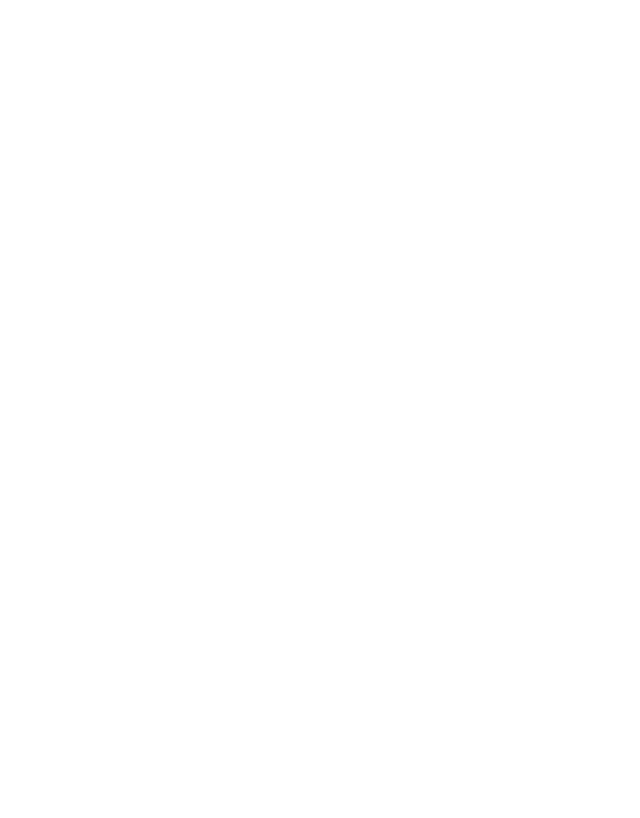
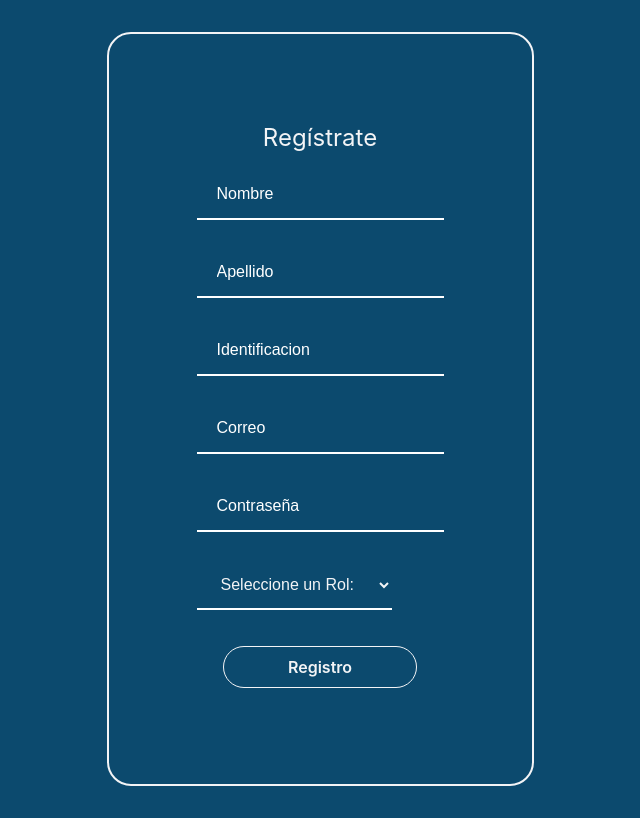
Before and after one commit to Proyecto-Investigacion-ITFIP/AppWeb-Frontend, a React (Vite) app: page /registro in a window 1280 px wide. Before the commit this address had no page. Shown: the whole page, without its empty margins (320-960 px from the left). Built offline with nearby package versions, Linux system fonts and the light colour scheme.

Commit message:
pagina inicio-sesion y registro, modificar detalles

```diff
--- a/src/App.jsx
+++ b/src/App.jsx
@@ -7,6 +7,8 @@
 import IndexUsuarios from './pages/usuarios/Usuarios'
 import { ApolloProvider, ApolloClient, InMemoryCache, createHttpLink } from '@apollo/client'
 import EditarUsuarios from "./pages/usuarios/editarUsuarios";
+import IniciarSesion from "./pages/iniciar-sesion";
+import Registro from "./pages/registro";
 
 // const httpLink = createHttpLink({
 //   uri:'https://maestro-producto-back.herokuapp.com/graphql'
@@ -33,6 +35,11 @@
             <Route path="/segurity" element={<Product />} />
           </Route>
         </Routes>
+        <Routes>
+          <Route path="/index" element={<Index />} />
+          <Route path="/inicar-sesion" element={<IniciarSesion />} />
+          <Route path="/registro" element={<Registro />} />
+        </Routes>
       </BrowserRouter>
     </ApolloProvider>
   );
--- a/src/components/Navbar.jsx
+++ b/src/components/Navbar.jsx
@@ -37,17 +37,17 @@
                             <ul className="hidden w-8/12 md:flex items-center justify-center space-x-8">
                                 <li>
                                     <a href="javascript:void(0)" className="dark:text-white text-base text-gray-800 focus:outline-none focus:ring-2 focus:ring-gray-800 hover:underline">
-                                        Home
+                                        Inicio
                                     </a>
                                 </li>
                                 <li>
                                     <a href="javascript:void(0)" className="dark:text-white text-base text-gray-800 focus:outline-none focus:ring-2 focus:ring-gray-800 hover:underline">
-                                        Furniture
+                                        Nosotros
                                     </a>
                                 </li>
                                 <li>
                                     <a href="javascript:void(0)" className="dark:text-white text-base text-gray-800 focus:outline-none focus:ring-2 focus:ring-gray-800 hover:underline">
-                                        Support
+                                        Soporte
                                     </a>
                                 </li>
                             </ul>
--- a/src/index.css
+++ b/src/index.css
@@ -10,11 +10,13 @@
   -webkit-font-smoothing: antialiased;
   -moz-osx-font-smoothing: grayscale;
 }
-
+/* Index */
 .cicla{
   margin-bottom:-80px
 }
+/* Fin-index */
 
+/* tabla-pages */
 .tabla{
   width: 100%;
   margin: 10px;
@@ -43,18 +45,76 @@
   background-color: rgba(92, 116, 253, 0.904);
   cursor: pointer;
 }
+/* Fin-tabla-pages */
 
+/* Component Input */
+.input {
+  @apply p-2 border border-indigo-200 focus:outline-none focus:border-indigo-800 rounded-md shadow-sm;
+}
+/* Fin-Component Input */
+
+.BtnRegresar{
+  margin-left: 340px;
+}
+
+ /* Iniciar session */
+ .split {
+  height: 100%;
+  width: 50%;
+  position: fixed;
+  z-index: 1;
+  top: 0;
+  overflow-x: hidden;
+  padding-top: 20px;
+}
+
+/* Control the left side */
+.left {
+  left: 0;
+}
+
+/* Control the right side */
+.right {
+  right: 0;
+}
+
+/* If you want the content centered horizontally and vertically */
+.centered {
+  position: absolute;
+  top: 50%;
+  left: 50%;
+  transform: translate(-50%, -50%);
+  text-align: center;
+}
+
+/* Style the image inside the centered container, if needed */
+.centered img {
+  width: 150px;
+  border-radius: 50%;
+}
+/* FIN-Iniciar session */
+
+/* pagina-registrace */
+.registro-input{
+  background-color: transparent;
+    border-left: 0px;
+    border-top: 0px;
+    border-right: 0px;
+    border-bottom: 2px solid #ffff;
+    font-size: 16px;
+    font-family: 'Muli', sans-serif;
+    margin-bottom: 20px;
+    padding: 0px 20px;
+    outline: none;
+    height: 50px;
+}
+
+.registro-input::placeholder { color: #ffff; }
+/* Fin-pagina-registrace */
+
+/* Responsi */
 @media (min-width: 1536px) {
   .contener-cicla{
     margin-bottom: -180px
   }
 }
-
-
-.input {
-  @apply p-2 border border-indigo-200 focus:outline-none focus:border-indigo-800 rounded-md shadow-sm;
-}
-
-.BtnRegresar{
-  margin-left: 340px;
-}
--- a/src/pages/Index.jsx
+++ b/src/pages/Index.jsx
@@ -18,10 +18,10 @@
               <span className="text-blue-700"> Administrativo</span>
             </h2>
             <div className="inline-flex flex-col text-center">
-              <a className="text-3xl py-4 px-8 transition rounded-md font-semibold mb-1 text-white bg-sky-900 ring-transparent focus:outline-none hover:bg-blue-900">
+              <button className="text-3xl py-4 px-8 transition rounded-md font-semibold mb-1 text-white bg-sky-900 ring-transparent focus:outline-none hover:bg-blue-900">
                 <Link to="/auth/registro">¡Registrate!</Link>
-                <i class="fa-solid fa-starfighter-twin-ion-engine"></i>
-              </a>
+                <i className="fa-solid fa-starfighter-twin-ion-engine"></i>
+              </button>
             </div>
             <div className="w-full md:absolute md:bottom-4 md:right-0 md:w-3/6">
               <img className="cicla" src={ciclista}></img>
--- /dev/null
+++ b/src/pages/iniciar-sesion.jsx
@@ -0,0 +1,71 @@
+import { Fragment } from 'react'
+import { Link } from 'react-router-dom';
+
+const IniciarSesion= () => {
+  return (
+    <Fragment>
+      <div className="split left bg-sky-900">
+        <div className="centered">
+          <h2 className='text-white'>Jane Flex</h2>
+        </div>
+      </div>
+
+      <div className="split right">
+        <div className="flex flex-col justify-center items-center mt-40">
+          <h2 className="capitalize font-bold text-xl mb-10 mr-36">
+            Ingresa a tu Cuenta
+          </h2>
+          <div className="lg:w-1/2 md:w-1/2 flex flex-col mb-6">
+            <label
+              htmlFor="LastName"
+              className="pb-2 text-sm font-bold text-gray-800 "
+            >
+              Email
+            </label>
+            <input
+              type="email"
+              name="correo"
+              required
+              className="border border-gray-500 w-96 h-10 pl-3 py-3 shadow-sm bg-transparent rounded text-sm focus:outline-none focus:border-indigo-600  "
+            />
+          </div>
+          <div className="lg:w-1/2 md:w-1/2 flex flex-col mb-6">
+            <label
+              htmlFor="LastName"
+              className="pb-2 text-sm font-bold text-gray-800 "
+            >
+              Contreseña
+            </label>
+            <input
+              type="password"
+              name="contraseña"
+              required
+              className="border border-gray-500 w-96 h-10 pl-3 py-3 shadow-sm bg-transparent rounded text-sm focus:outline-none focus:border-indigo-600"
+            />
+          </div>
+            <div className='flex flex-row ml-14'>
+            <input type="checkbox"
+            name='guardar'
+            defaultValue
+            required />
+            <label
+            htmlFor="LastName"
+            className="pb-2 text-xs ml-1 "
+          >
+          Recordarme
+          </label>
+           <Link to='/Registrar' className='text-xs font-bold ml-36 text-indigo-700'>¿Has olvidado la contreseña?</Link>
+            </div>
+          <div className='lg:w-1/2 md:w-1/2 flex flex-col mb-6'>
+          <button className="w-96 mx-2 my-2 bg-sky-700 transition duration-150 ease-in-out hover:bg-sky-600 rounded text-white px-6 py-2 text-xs">
+          Iniciar Sesion
+          </button>
+          <span className='mt-6 text-sm '>No Tienes Una Cuenta</span>
+          </div>
+        </div>
+      </div>
+    </Fragment>
+  );
+}
+
+export default IniciarSesion;
--- /dev/null
+++ b/src/pages/registro.jsx
@@ -0,0 +1,92 @@
+import React from 'react'
+
+const Registro = () => {
+  return (
+    <div className="bg-sky-900">
+        <form>
+          <div className="bg-color flex flex-col items-center">
+            <section className="flex flex-col border-2  border-gray-100 rounded-3xl p-20 m-8">
+              <h4 className="flex justify-center p-2  text-2xl text-gray-100">
+                Regístrate
+              </h4>
+              <label htmlFor="nombre ">
+                <input
+                  name="nombre"
+                  className="registro-input  m-2 "
+                  type="text"
+                  placeholder="Nombre"
+                  required
+                />
+              </label>
+
+              <label htmlFor="apellido">
+                <input
+                  name="apellido"
+                  className="registro-input  m-2"
+                  type="text"
+                  placeholder="Apellido"
+                  required
+                />
+              </label>
+
+              <label htmlFor="identificacion">
+                <input
+                  name="identificacion"
+                  className="registro-input  m-2"
+                  type="text"
+                  placeholder="Identificacion"
+                  required
+                />
+              </label>
+
+              <label htmlFor="correo">
+                <input
+                  name="correo"
+                  className="registro-input  m-2"
+                  type="email"
+                  placeholder="Correo"
+                  required
+                />
+              </label>
+
+              <label htmlFor="password">
+                <input
+                  name="password"
+                  className="registro-input b m-2"
+                  type="password"
+                  placeholder="Contraseña"
+                  required
+                />
+              </label>
+
+              <label htmlFor="rol">
+                <select
+                  className="registro-input  text-gray-100 m-2"
+                  name="rol"
+                  required
+                  defaultValue={0}
+                >
+                  <option disabled value={0}>
+                    Seleccione un Rol:
+                  </option>
+                  <option className='text-black'>ESTUDIANTE</option>
+                  <option className='text-black'>LIDER</option>
+                  <option className='text-black'>ADMINISTRADOR</option>
+                </select>
+              </label>
+              <div className="flex flex-row justify-around">
+                <button
+                  type="submit"
+                  className="bg-transparent hover:bg-sky-800 text-gray-100 font-semibold hover:text-white m-4 py-2 px-16 border rounded-full  border-gray-100 hover:border-transparent"
+                >
+                  Registro
+                </button>
+              </div>
+            </section>
+          </div>
+        </form>
+      </div>
+  );
+};
+
+export default Registro
```
Lines whose indentation alone changed are shown as unchanged.
